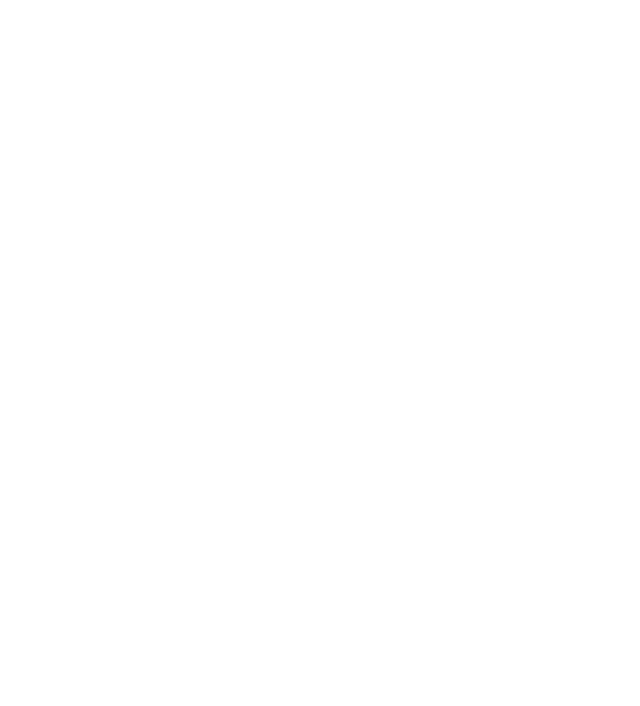
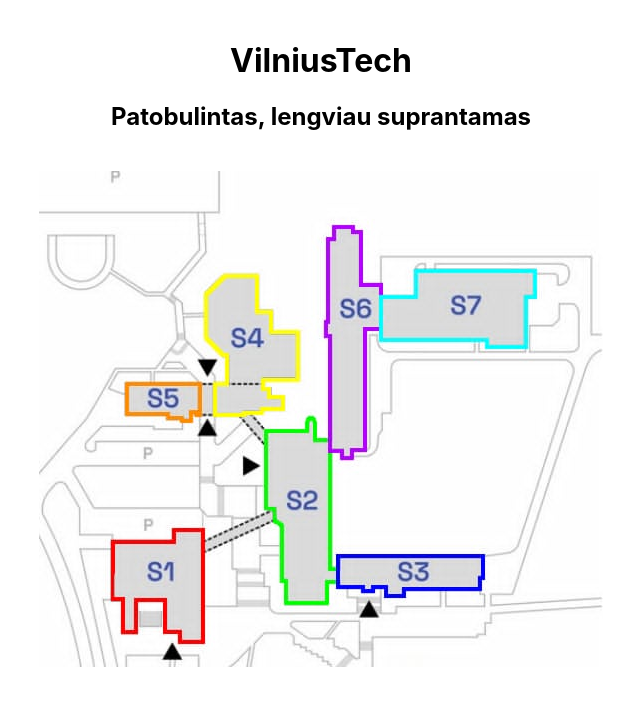
Before and after one commit to nemokuprogramuot/vgtu-map-system, a React (Create React App) app in the folder front/: page /7 in a window 1280 px wide. Before the commit this address had no page. Shown: the top 706 px of the page, without its empty margins (319-959 px from the left). Built offline with nearby package versions, Linux system fonts and the light colour scheme.

Commit message:
VMS-10 Implement the homepage map and links

```diff
--- a/front/src/App.js
+++ b/front/src/App.js
@@ -1,6 +1,5 @@
 import React from "react";
-import { BrowserRouter as Router, Route, Routes } from "react-router-dom";
-
+import { BrowserRouter as Router, Route, Routes } from "react-router-dom"; // Use Routes instead of Switch
 import Main from "./Main";
 
 function App() {
@@ -10,6 +9,7 @@
 
         <Routes>
           <Route path="/" element={<Main />} />
+          <Route path="*" element={<Main />} />
         </Routes>
 
       </Router>
--- a/front/src/Main.js
+++ b/front/src/Main.js
@@ -8,13 +8,13 @@
 
 
   const buttons = [
-    { id: 1, top: "71%", left: "11%", width: "99px", height: "121px", path: "/1" },
-    { id: 2, top: "51%", left: "39%", width: "80px", height: "187px", path: "/2" },
-    { id: 3, top: "76%", left: "51%", width: "153px", height: "50px", path: "/3" },
-    { id: 4, top: "22%", left: "28%", width: "101px", height: "150px", path: "/S4" },
-    { id: 5, top: "43%", left: "14%", width: "82x", height: "45px", path: "/5" },
+    { id: 1, top: "71%", left: "11.5%", width: "99px", height: "121px", path: "/1" },
+    { id: 2, top: "51%", left: "39%", width: "69px", height: "187px", path: "/2" },
+    { id: 3, top: "76%", left: "51.5%", width: "153px", height: "50px", path: "/3" },
+    { id: 4, top: "22%", left: "28.25%", width: "103px", height: "150px", path: "/4" },
+    { id: 5, top: "43%", left: "14.25%", width: "79px", height: "45px", path: "/5" },
     { id: 6, top: "13%", left: "49%", width: "65px", height: "239px", path: "/6" },
-    { id: 7, top: "22%", left: "60%", width: "177px", height: "83px", path: "/7" },
+    { id: 7, top: "22%", left: "60%", width: "157px", height: "83px", path: "/7" },
 
   ];
 
```
